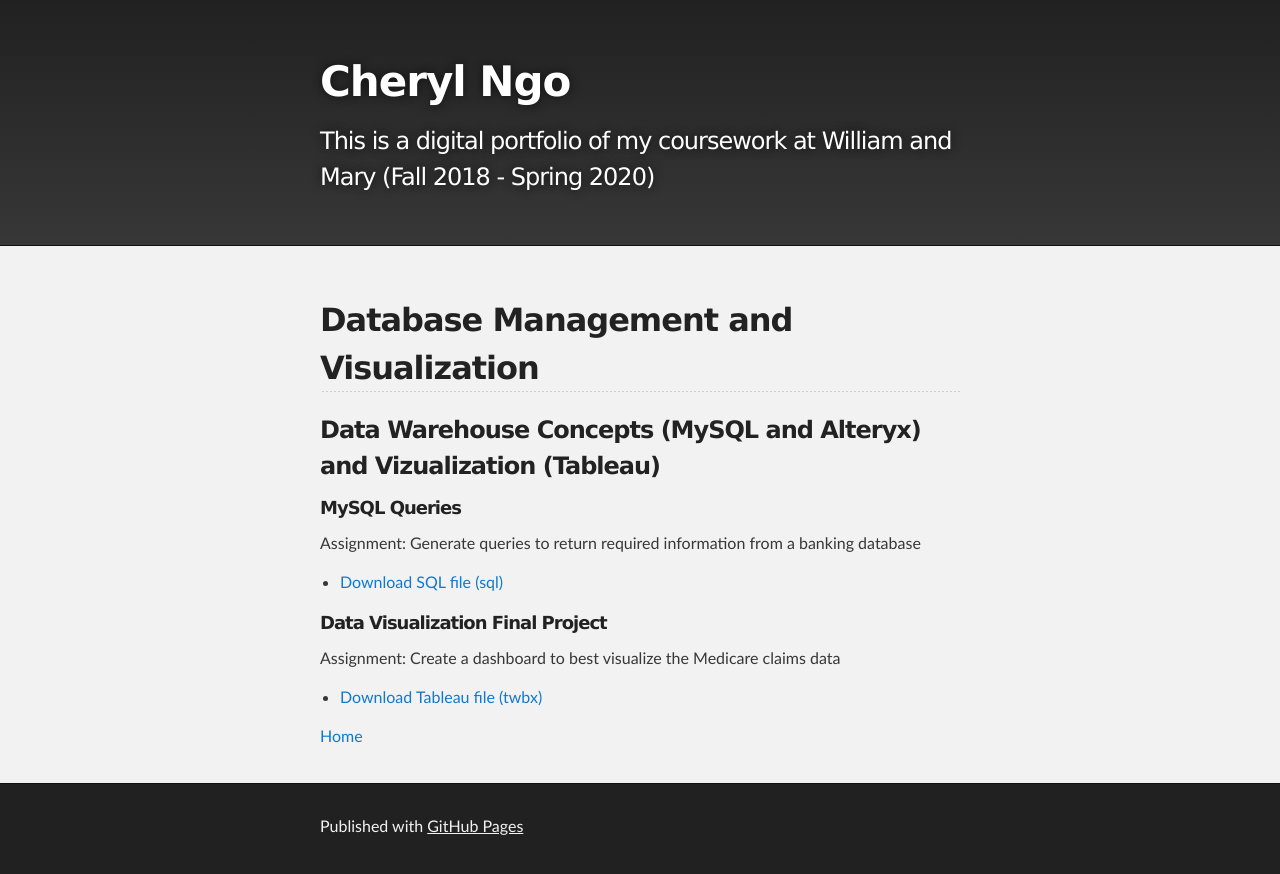
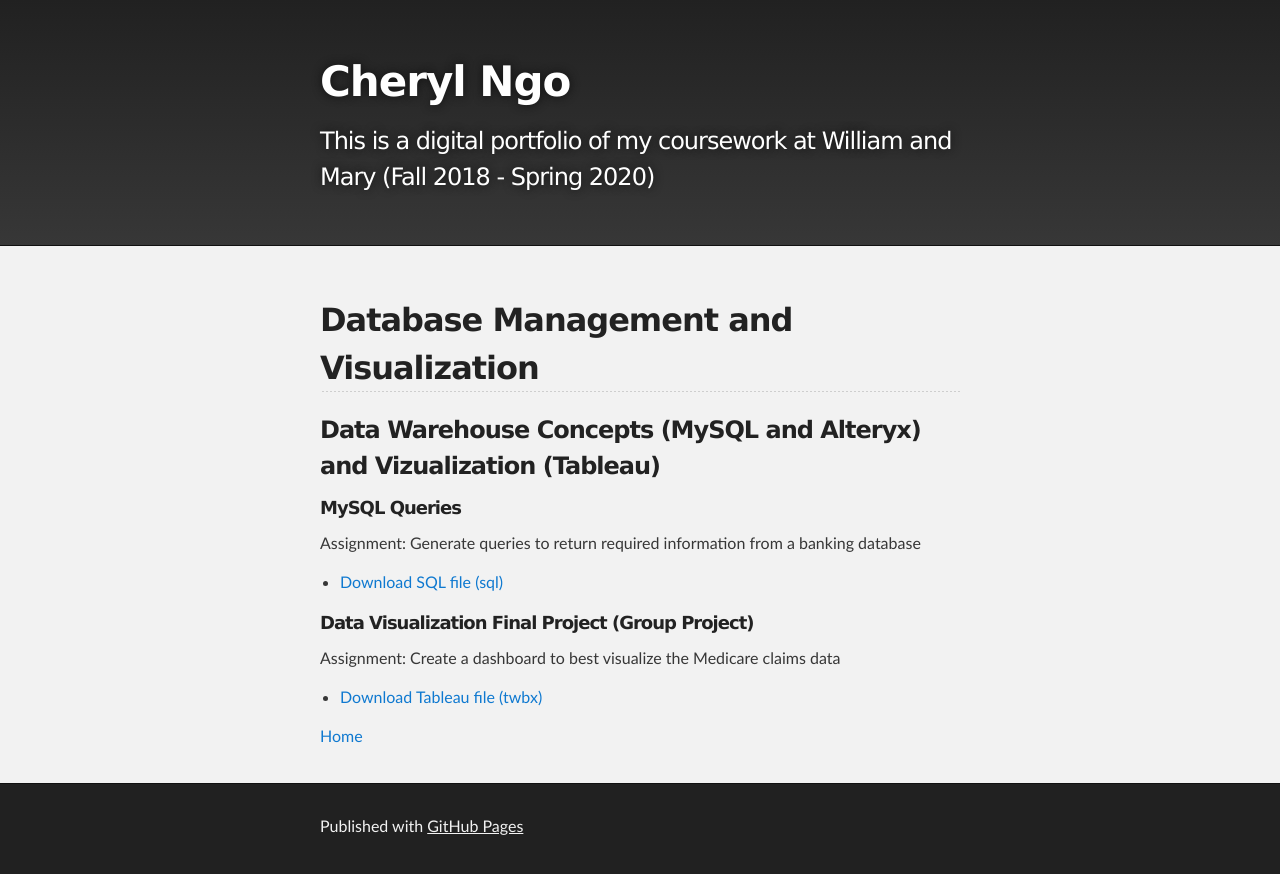
Before and after one commit to Cherylngo/cherylngo.github.io, a Jekyll site: the page built from DBMV/index.md, in a window 1280 px wide. Shown: the top 874 px of the page. Built offline with Jekyll 4.4.1, drawn with Linux system fonts in a browser that asks for light colours; our own code applies the rules of GitHub Pages for plain Markdown files.

Commit message:
Update index.md

```diff
--- a/DBMV/index.md
+++ b/DBMV/index.md
@@ -10,7 +10,7 @@ description: Spring 2019
 Assignment: Generate queries to return required information from a banking database
 - [Download SQL file (sql)](BankingQueries.sql)
 
-##### Data Visualization Final Project
+##### Data Visualization Final Project (Group Project)
 Assignment: Create a dashboard to best visualize the Medicare claims data
 - [Download Tableau file (twbx)](DBMVFinalGroupProject.twbx)
 
```
